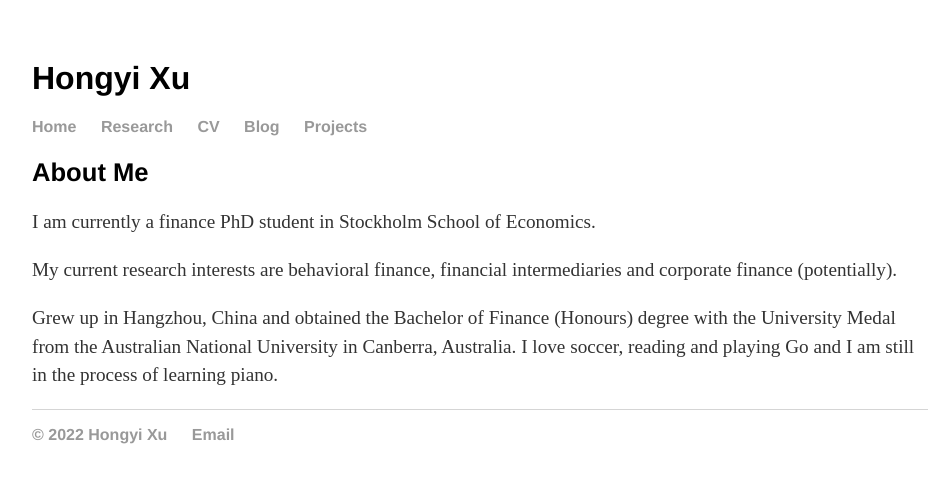
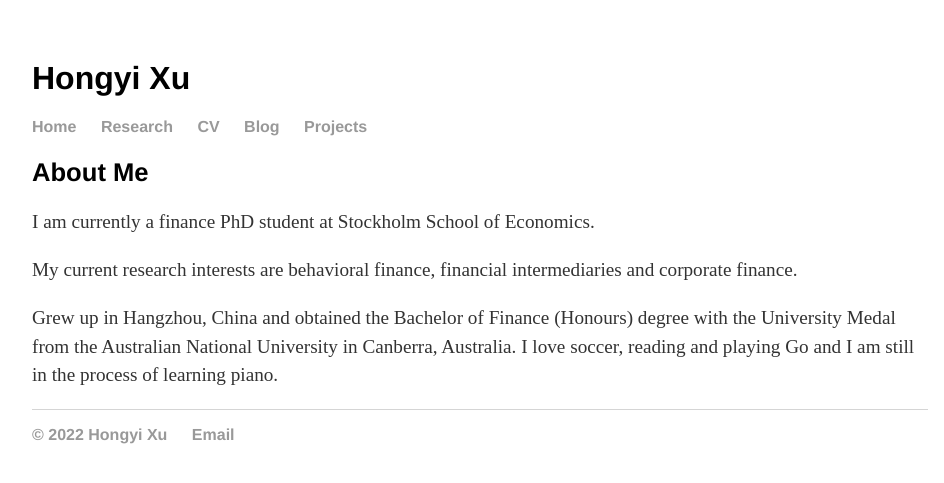
Before and after one commit to hongyileoxu/hongyileoxu.github.io, a Jekyll site: the page built from home/index.html, in a window 1280 px wide. Shown: the top 483 px of the page, without its empty margins (160-1104 px from the left). Built offline with Jekyll 4.4.1, drawn with Linux system fonts in a browser that asks for light colours.

Commit message:
Update index.html

```diff
--- a/home/index.html
+++ b/home/index.html
@@ -6,11 +6,11 @@ title: Hongyi Xu
 	<h2>About Me</h2>
 
 	<p>
-	I am currently a finance PhD student in Stockholm School of Economics.
+	I am currently a finance PhD student at Stockholm School of Economics.
 	</p>
 
 	<p>
-	My current research interests are behavioral finance, financial intermediaries and corporate finance (potentially).
+	My current research interests are behavioral finance, financial intermediaries and corporate finance.
 	</p>
 
 
```
